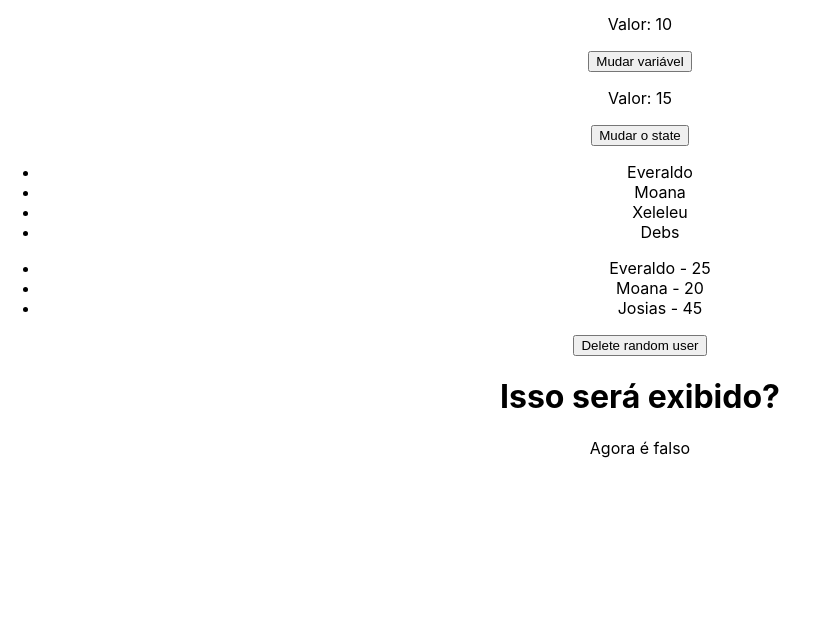
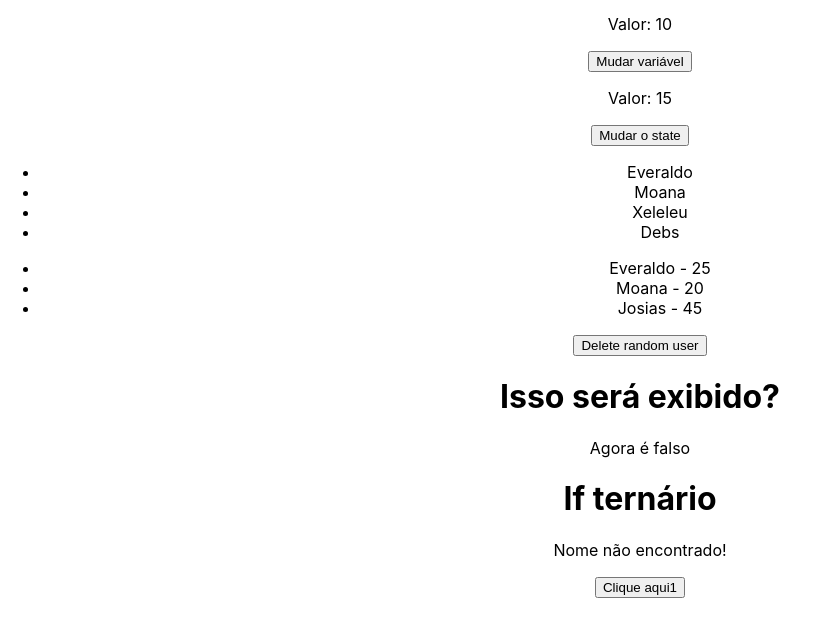
Before and after one commit to tjeveraldo/Proj_React, a React (Create React App) app in the folder 3_AVANCANDO_EM_REACT/avancando/: page / in a window 1280 px wide. Shown: the part 2506-3142 px from the top of the page, without its empty margins (0-819 px from the left). Built offline with nearby package versions, Linux system fonts and the light colour scheme.

Commit message:
if ternario com JSX

```diff
--- a/3_AVANCANDO_EM_REACT/avancando/src/components/ConditionalRender.js
+++ b/3_AVANCANDO_EM_REACT/avancando/src/components/ConditionalRender.js
@@ -4,11 +4,24 @@ import { useState } from "react"
 const ConditionalRender = () => {
     const [x] = useState(false);
 
+    const [name, setName] = useState("Moana")
+
   return (
     <div>
         <h1>Isso será exibido?</h1>
         {x && <p>Se x for true, sim!</p>}
         {!x && <p>Agora é falso</p>}
+        <h1>If ternário</h1>
+        {name === "José" ? (
+          <div>
+            <p>O nome é José</p>
+          </div>
+        ) : (
+          <div>
+            <p>Nome não encontrado!</p>
+          </div>
+        )}
+        <button onClick={() => setName("Moana")}>Clique aqui1</button>
     </div>
   )
 }
```
